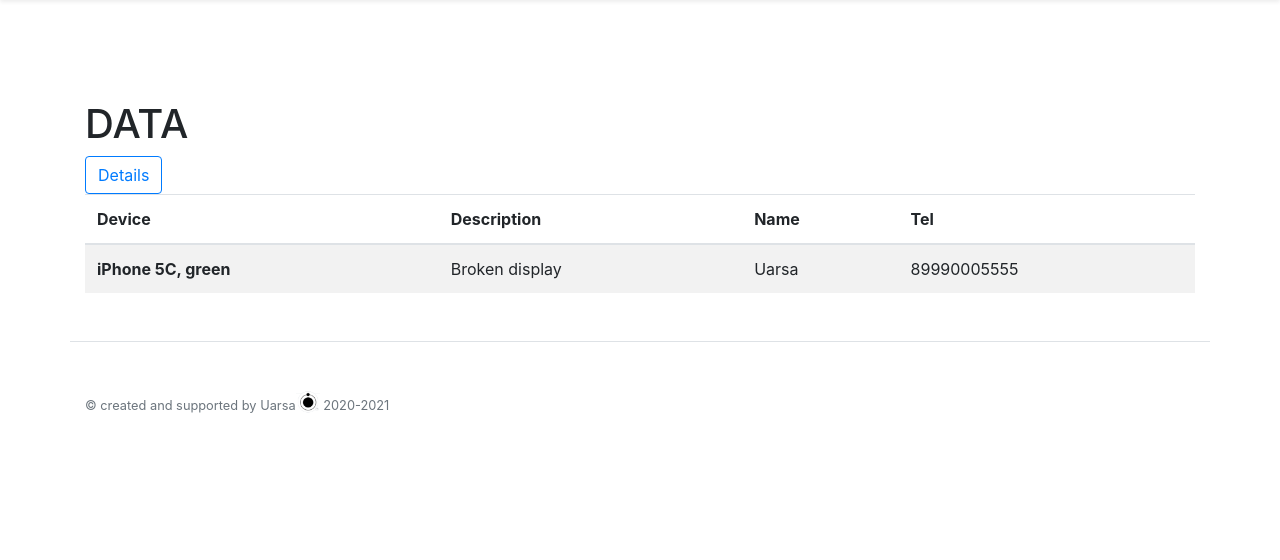
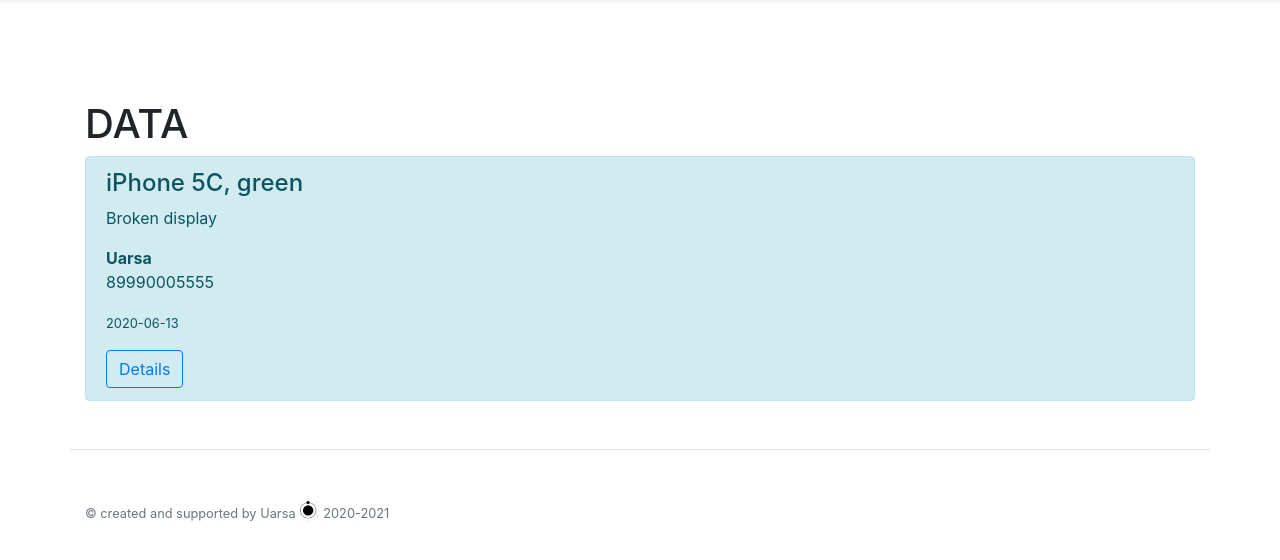
Before and after one commit to Uarsa/blog, a Flask app: template templates/postscopy.html in a window 1280 px wide. Shown: the part 87-647 px from the top of the page. Run offline with Flask 2, Linux system fonts and the light colour scheme; the template is opened without the code that fills it: values that come from a table or form of the project are taken from there, others are empty; data comes from the database, SQL or seed files in the repository; some libraries are stand-ins or nearby versions.

Commit message:
Update postscopy.html

```diff
--- a/templates/postscopy.html
+++ b/templates/postscopy.html
@@ -8,41 +8,24 @@ All data
 
 
 <h1>DATA</h1>
-<!--p><small>{{ el.date.date() }}</small></p-->
 
 {% if articles|length > 0 %}
     {% for el in articles %}
-        <table class="table table-striped">
+        <div class="alert alert-info">
 
+            <h4>{{ el.device }}</h4>
+            <p>{{ el.description }}</p>
 
-            <thead>
-              <tr>
-                <th scope="col">Device</th>
-                <th scope="col">Description</th>
-                <th scope="col">Name</th>
-                <th scope="col">Tel</th>
-              </tr>
-            </thead>
-
-             <tbody>
-              <tr>
-                <th scope="row">{{ el.device }}</th>
-                <td>{{ el.description }}</td>
-                <td>{{ el.name  }}</td>
-                <td>{{ el.tel }}</td>
-              </tr>
-             </tbody>
+            <p><b>{{ el.name  }}</b><br>
+                  {{ el.tel }}</p>
+            <p><small>{{ el.date.date() }}</small></p>
+            <!--button class="btn btn-warning">Details</--button-->
 
             <a href="/posts/{{ el.id }}" class="btn btn-outline-primary">Details</a>
-
-        </table>
+        </div>
     {% endfor %}
 {% else %}
     <p>No posts...</p>
 {% endif %}
 
-
-
-
-
 {% endblock %}
```
